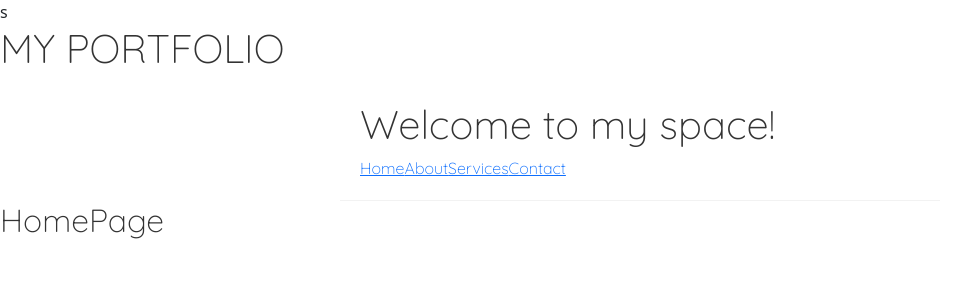
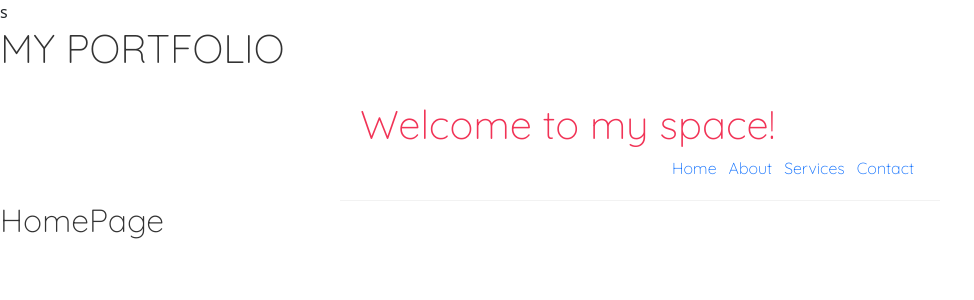
Before and after one commit to Malvino-creator/portfolio-react, a React (Create React App) app in the folder Desktop/portfolio/: page / in a window 1280 px wide. Shown: the top 300 px of the page, without its empty margins (0-974 px from the left). Built offline with nearby package versions, Linux system fonts and the light colour scheme.

Commit message:
feat(style): add styling to components

```diff
--- a/Desktop/portfolio/src/index.css
+++ b/Desktop/portfolio/src/index.css
@@ -14,3 +14,17 @@
   margin: 0 auto;
   border-bottom: 1px solid #f2f2f2;
 }
+
+.navbar h1{
+  color: #f13356;
+}
+
+.navbar .links{
+  margin-left: auto;
+}
+
+.navbar a{
+  margin-left: auto;
+  text-decoration: none;
+  padding: 6px;
+}
```
